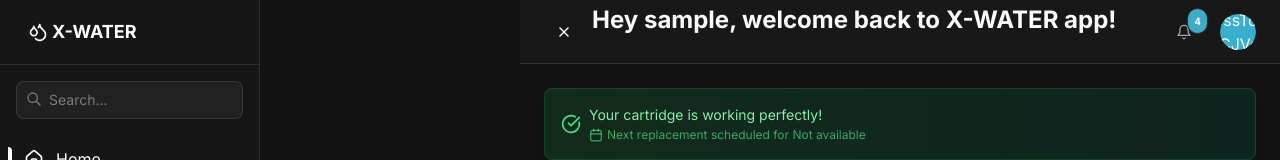
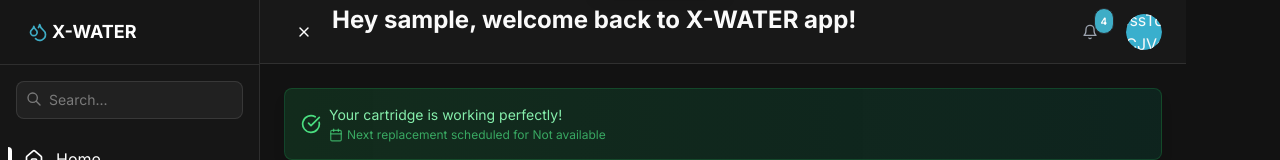
Before and after one commit to robH2Otech/mywater-app-v2, a React (Vite) app: page /private-dashboard in a window 1280 px wide. Shown: the top 160 px of the page. Built offline with nearby package versions, Linux system fonts and the light colour scheme; no server answers; the database is empty; sample sign-in values are in the browser's storage.

Commit message:
Fix: Improve private portal UI and UX
- Update SidebarHeader to use text-primary for the droplet icon.
- Refactor PrivateLayout to align with the business portal's layout and fix spacing issues.

```diff
--- a/src/components/layout/PrivateLayout.tsx
+++ b/src/components/layout/PrivateLayout.tsx
@@ -63,9 +63,9 @@ export const PrivateLayout = ({ children }: PrivateLayoutProps) => {
       </AnimatePresence>
 
       {/* Enhanced sidebar animation */}
-      <AnimatePresence>
+      <div className="flex w-full">
         <motion.div
-          className={`${isMobile ? "fixed top-0 left-0 z-50 h-screen" : "h-screen relative"}`}
+          className={`${isMobile ? "fixed top-0 left-0 z-50 h-screen" : "h-screen"}`}
           animate={{
             width: isMobile
               ? showMobileSidebar ? "250px" : "0px"
@@ -86,20 +86,9 @@ export const PrivateLayout = ({ children }: PrivateLayoutProps) => {
             />
           </div>
         </motion.div>
-      </AnimatePresence>
 
-      {/* Main content */}
-      <motion.div
-        className="flex-1 overflow-x-hidden"
-        animate={{
-          marginLeft: !isMobile && !sidebarCollapsed ? "260px" : "0px"
-        }}
-        transition={{
-          type: "spring",
-          stiffness: 300,
-          damping: 30
-        }}
-      >
+        {/* Main content - no margin-left to eliminate the gap */}
+        <div className="flex-1 flex flex-col">
           <Header>
             <div className="flex items-center gap-2">
               {isMobile ? (
@@ -129,10 +118,11 @@ export const PrivateLayout = ({ children }: PrivateLayoutProps) => {
               )}
             </div>
           </Header>
-        <main className="p-3 md:p-4 lg:p-6 max-w-[2000px] mx-auto relative z-10">
+          <main className="p-3 md:p-4 lg:p-6 flex-1 max-w-[2000px] w-full mx-auto relative z-10">
             {children}
           </main>
-      </motion.div>
+        </div>
+      </div>
     </div>
   );
 };
--- a/src/components/layout/sidebar/SidebarHeader.tsx
+++ b/src/components/layout/sidebar/SidebarHeader.tsx
@@ -16,7 +16,7 @@ export function SidebarHeader({ closeSidebar, isMobile, collapsed = false }: Sid
         <div className="flex items-center">
           {collapsed ? (
             <div className="flex-shrink-0 h-8 w-8 rounded-md bg-gradient-to-r from-mywater-accent to-blue-600 flex items-center justify-center">
-              <Droplets className="h-5 w-5 text-white" />
+              <Droplets className="h-5 w-5 text-primary" />
             </div>
           ) : (
             <motion.div
@@ -25,7 +25,7 @@ export function SidebarHeader({ closeSidebar, isMobile, collapsed = false }: Sid
               className="flex items-center"
             >
               <div className="flex-shrink-0 h-8 rounded-md bg-gradient-to-r from-mywater-accent to-blue-600 flex items-center justify-center px-3">
-                <Droplets className="h-5 w-5 text-white mr-1" />
+                <Droplets className="h-5 w-5 text-primary mr-1" />
                 <span className="text-white font-bold text-lg">X-WATER</span>
               </div>
             </motion.div>
```
Lines whose indentation alone changed are shown as unchanged.
